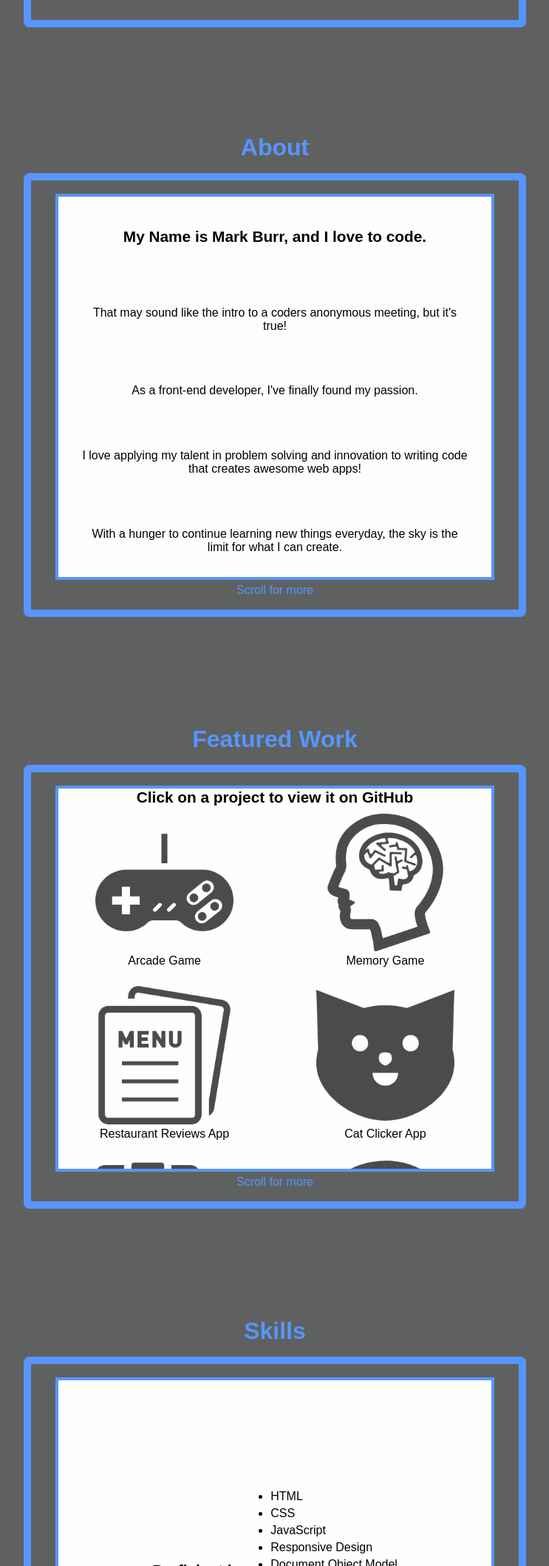
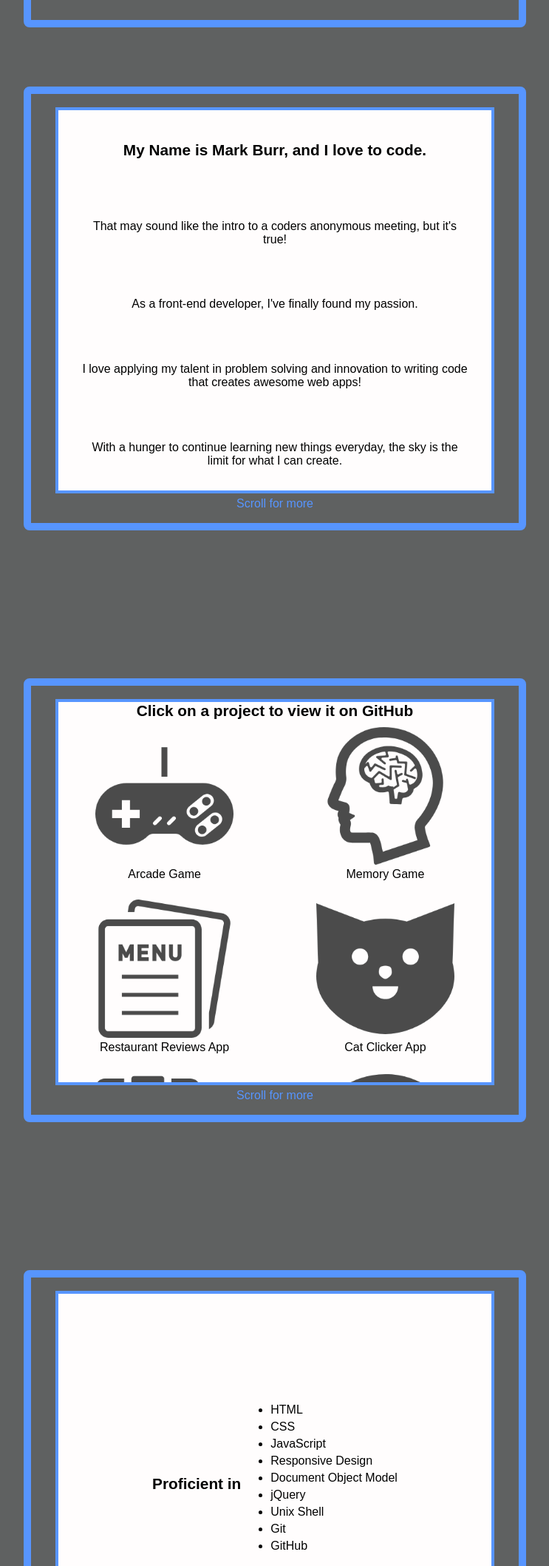
Before and after one commit to mburr9/portfolio-site, a website: page index.html in a window 1280 px wide. Shown: the part 683-2800 px from the top of the page at 74% size, without its empty margins (268-1011 px from the left). Drawn offline with Linux system fonts and the light colour scheme.

Commit message:
removed page titles

```diff
--- a/index.html
+++ b/index.html
@@ -42,7 +42,6 @@
     </section>
 
     <section id="about-me">
-      <h2 class="title about-name">About</h2>
       <div class="about-me-outer">
         <div class="about-me-inner">
           <h3 id="about-name-inner">My Name is Mark Burr, and I love to code.</h3>
@@ -64,7 +63,6 @@
 
 
     <section id="work">
-      <h2 class="title" id="featured-title">Featured Work</h2>
       <div class="work-outer">
         <div class="work-inner">
           <h3>Click on a project to view it on GitHub</h3>
@@ -124,7 +122,6 @@
     </section>
 
     <section id="skills">
-      <h2 class="title" id="skills-title">Skills</h2>
       <div class="skills-outer">
         <div class="skills-inner">
           <div class="all-skills" id="proficient-skills">
@@ -169,7 +166,6 @@
     </section>
 
     <section id="contact">
-      <h2 class="title" id="contact-title">Contact</h2>
       <div class="contact-outer">
         <div class="contact-inner">
           <div class="email">
```
